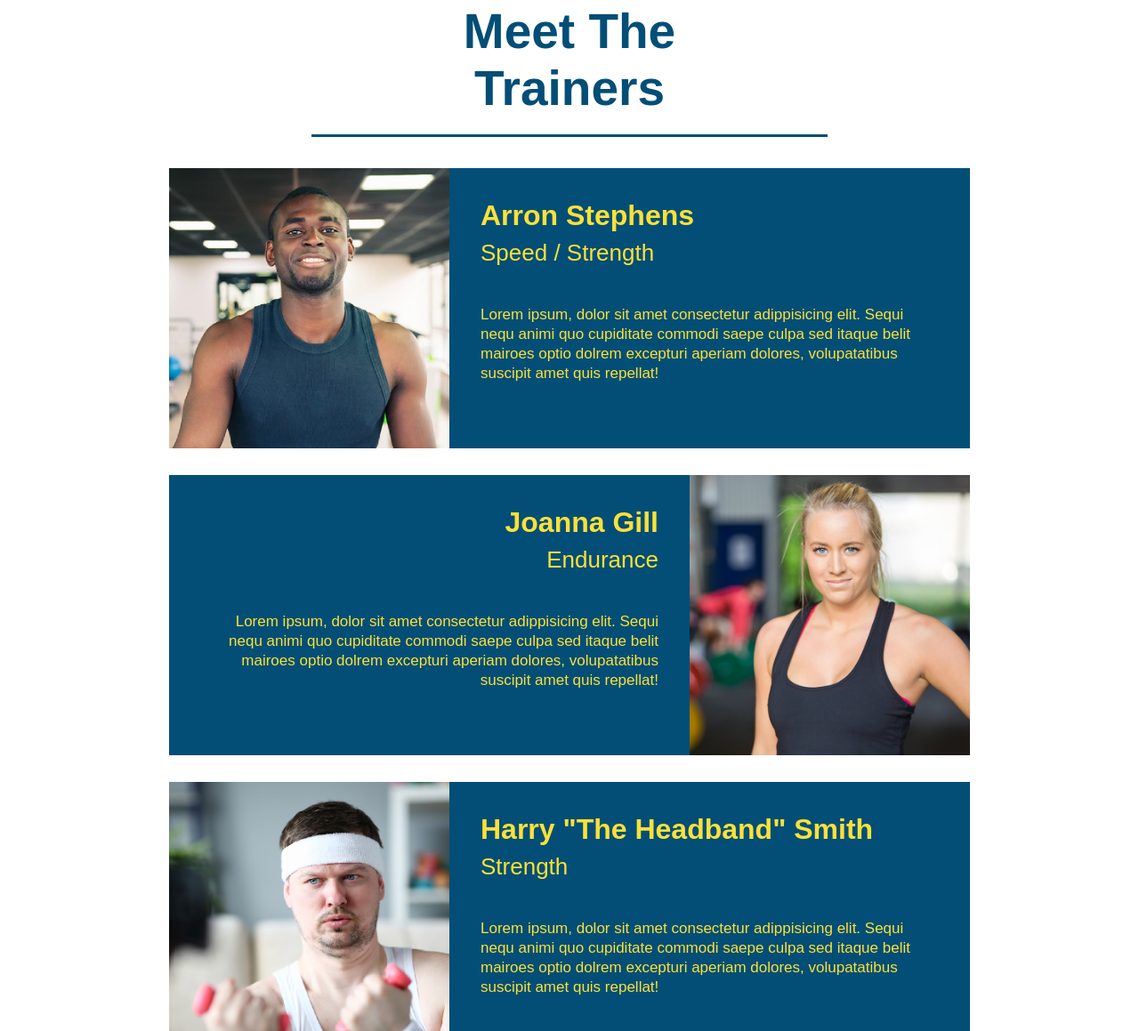
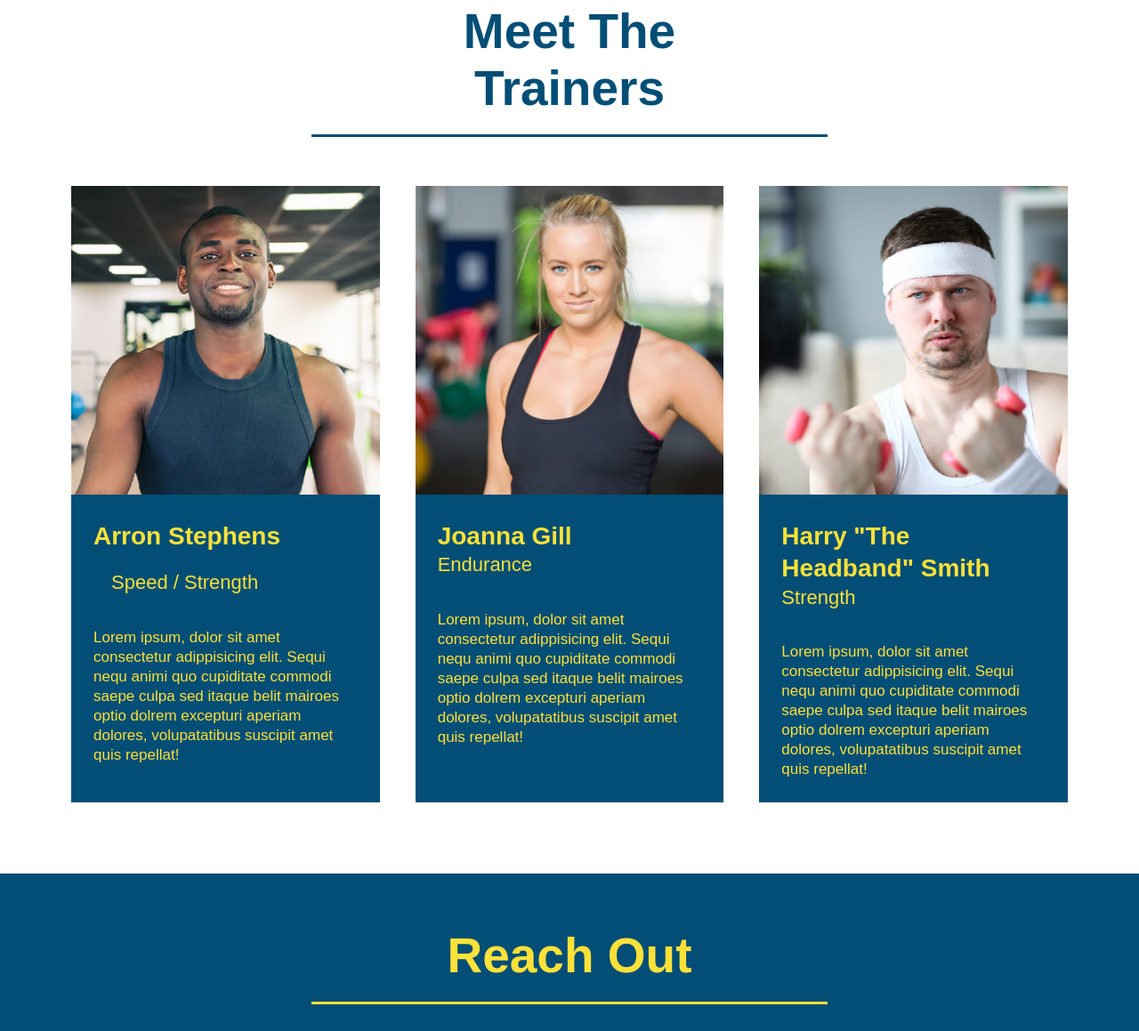
Before and after one commit to obsessedgoose/run-buddy, a plain HTML site: page index.html in a window 1280 px wide. Shown: the part 2302-3461 px from the top of the page at 89% size. Drawn offline with Linux system fonts and the light colour scheme.

Commit message:
add flexbox to the trainers

```diff
--- a/index.html
+++ b/index.html
@@ -145,17 +145,18 @@
                 </div>
             </section>
 
-            <section id="your-trainers" class="trainers">
+            <section id="your-trainers">
                 <div class="flex-row">
                     <h2 class="section-title primary-border">
                     Meet The Trainers
                     </h2>
                 </div>
+        <div class="trainers">
             <article class="trainer">
                 <img src="../run-buddy/assets/images/trainer-1.jpg" alt="Arron Stephens in his workout clothes, ready to pump iron"/>
-                <div class="trainer-bio text-left">
-                    <h3>Arron Stephens</h3>
-                    <h4>Speed / Strength</h4>
+                <div class="trainer-bio">
+                    <h3 class="trainer-name">Arron Stephens</h3>
+                    <h4 class="trainer role">Speed / Strength</h4>
                         <br/>
                         <p>
                             Lorem ipsum, dolor sit amet consectetur adippisicing elit. Sequi nequ animi quo cupiditate commodi saepe culpa sed
@@ -165,9 +166,10 @@
             </article>
 
             <article class="trainer">
-                <div class="trainer-bio text-right">
-                    <h3>Joanna Gill</h3>
-                    <h4>Endurance</h4>
+                <img src="../run-buddy/assets/images/trainer-2.jpg" alt="Joanna Gill cooling off after a workout"/>
+                <div class="trainer-bio">
+                    <h3 class="trainer-name">Joanna Gill</h3>
+                    <h4 class="trainer-role">Endurance</h4>
                         <br/>
                         <p>
                             Lorem ipsum, dolor sit amet consectetur adippisicing elit. Sequi nequ animi quo cupiditate commodi saepe culpa sed
@@ -175,14 +177,13 @@
                         </p>
 
                 </div>
-                <img src="../run-buddy/assets/images/trainer-2.jpg" alt="Joanna Gill cooling off after a workout"/>
             </article>
 
             <article class="trainer">
                 <img src="../run-buddy/assets/images/trainer-3.jpg" alt="Harry Smith wearing a headband and lifting comically small pink weights"/>
-                <div class="trainer-bio text-left">
-                    <h3>Harry "The Headband" Smith</h3>
-                    <h4>Strength</h4>
+                <div class="trainer-bio">
+                    <h3 class="trainer-name">Harry "The Headband" Smith</h3>
+                    <h4 class="trainer-role">Strength</h4>
                         <br/>
                         <p>
                             Lorem ipsum, dolor sit amet consectetur adippisicing elit. Sequi nequ animi quo cupiditate commodi saepe culpa sed
@@ -190,6 +191,7 @@
                         </p>
                 </div>
             </article>
+        </div>
             </section>
 
             <section id="reach-out" class="contact">
--- a/style.css
+++ b/style.css
@@ -239,26 +239,27 @@ section {
     flex: 12;
 }
 .trainers {
-
+    width: 100%;
+    margin: 0 auto;
+    display: flex;
+    flex-wrap: wrap;
+    justify-content: space-around;
 }
 
 .trainer {
-    width: 900px;
-    margin: 0 auto 30px auto;
+    margin: 20px;
     background: #024e76;
     color: #fce138;
-    overflow: auto;
+    flex: 1;
 }
 
 .trainer img {
-    width: 35%;
-    float: left;
+    width: 100%;
 }
 
 .trainer-bio {
-    padding: 35px;
-    float: left;
-    width: 65%;
+    padding: 25px;
+    line-height: 1.3;
 }
 
 .text-left {
@@ -270,14 +271,13 @@ section {
 }
 
 .trainer-bio h3 {
-    font-size: 32px;
-    margin-bottom: 8px;
+    font-size: 28px;
 }
 
 .trainer-bio h4 {
     font-weight: lighter;
-    font-size: 26px;
-    margin-bottom: 25px;
+    font-size: 22px;
+    margin-bottom: 15px;
 }
 
 .trainer-bio p {
```
